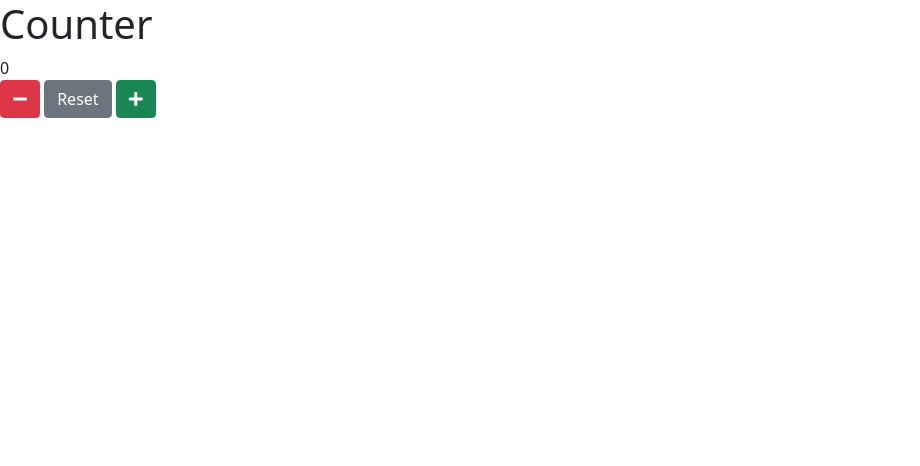
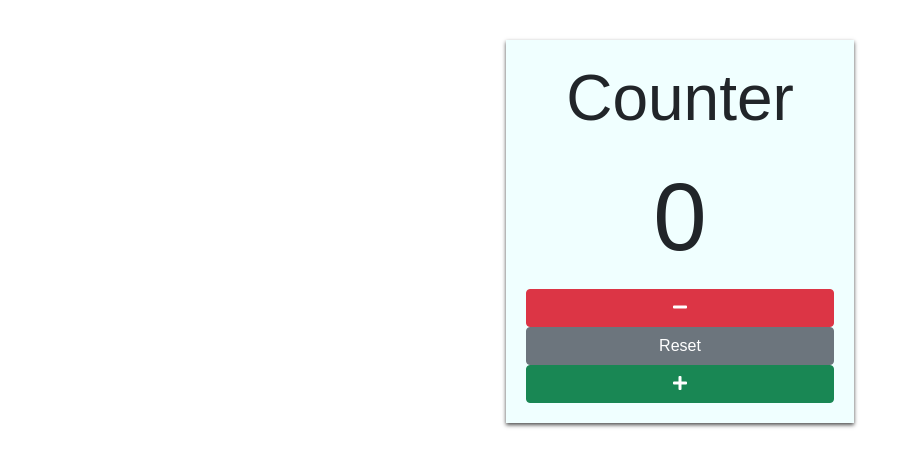
Before and after one commit to EddyPenuel/penul_counter, a plain HTML site: page index.html in a window 1280 px wide. Shown: the whole page, without its empty margins (0-920 px from the left). Drawn offline with nearby package versions, Linux system fonts and the light colour scheme.

Commit message:
added styles

```diff
--- a/index.html
+++ b/index.html
@@ -21,17 +21,19 @@
   </head>
   <body>
     <main>
-      <div>
+      <div class="container">
         <h1>Counter</h1>
         <span class="value">0</span>
+
+        <button class="btn btn-danger decrease">
+          <i class="fa fa-minus" aria-hidden="true"></i>
+        </button class="counters">
+        <button class="btn btn-secondary reset">Reset</button>
+        <button class="btn btn-success increase">
+          <i class="fa fa-plus"></i>
+        </button>
       </div>
-      <button class="btn btn-danger decrease">
-        <i class="fa fa-minus" aria-hidden="true"></i>
-      </button>
-      <button class="btn btn-secondary reset">Reset</button>
-      <button class="btn btn-success increase">
-        <i class="fa fa-plus"></i>
-      </button>
     </main>
+    <script src="index.js"></script>
   </body>
 </html>
--- a/style.css
+++ b/style.css
@@ -0,0 +1,28 @@
+
+body{
+    margin: 0;
+    display: flex;
+    justify-content: center;
+    align-items: center;
+    margin: 0;
+    font-family: sans-serif;
+    text-align: center;
+}
+
+h1 {
+    font-size: 4rem;
+}
+
+.value {
+    font-size: 6rem;
+}
+
+.container {
+    display: flex;
+    flex-direction: column;
+    margin: 40px;
+    background-color: azure;
+    box-shadow: 0 2px 4px rgba(0, 0, 0, 0.7);
+    padding: 20px;
+
+}
```
